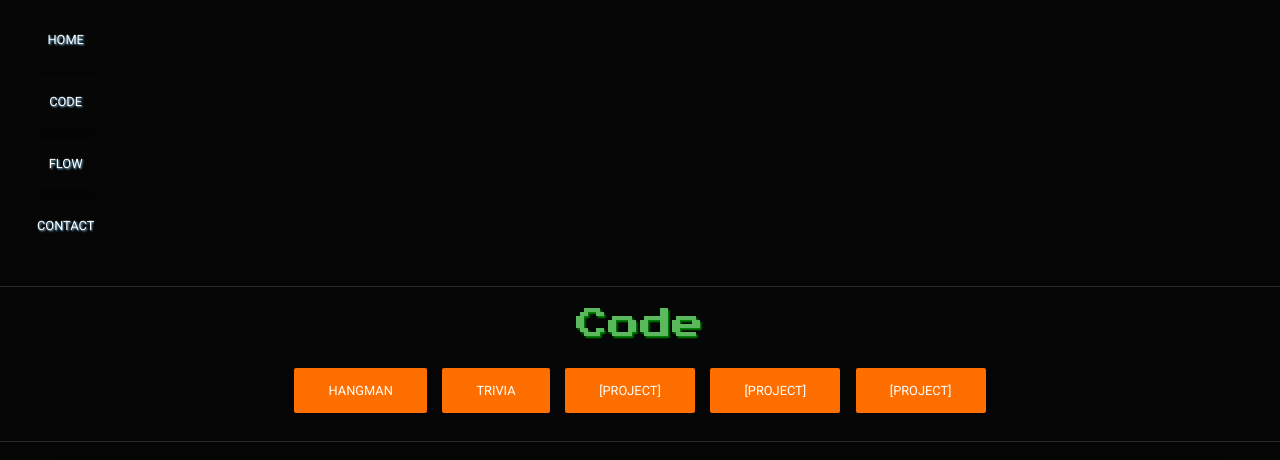
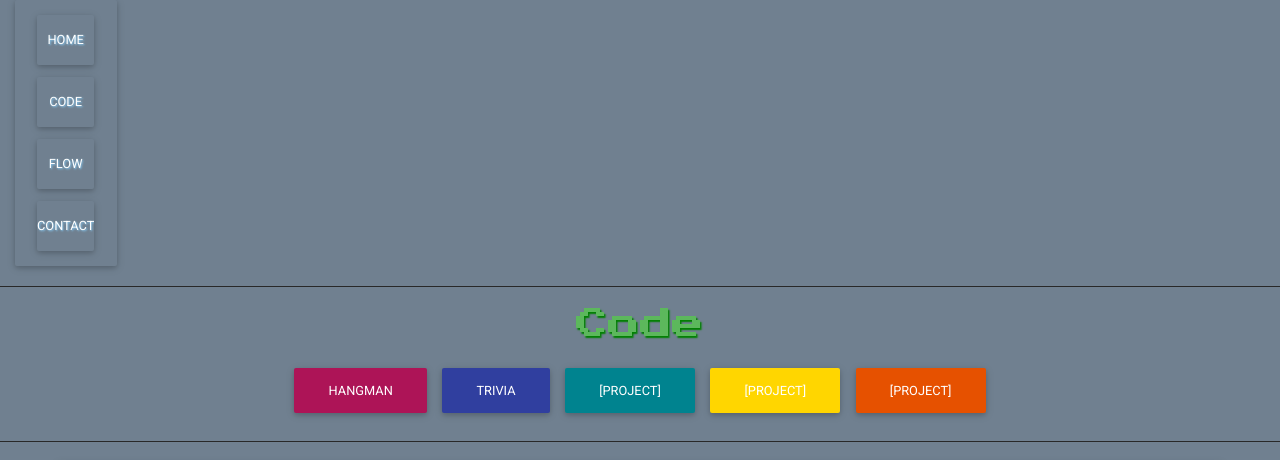
Before and after one commit to flowmar/developerPortfolio, a website: page code.html in a window 1280 px wide. Shown: the top 460 px of the page. Drawn offline with nearby package versions, Linux system fonts and the light colour scheme; a web font is replaced by a local one.

Commit message:
change button and background colors on code page

```diff
--- a/code.html
+++ b/code.html
@@ -54,11 +54,11 @@
         </div>
         <br>
         <div class="container-fluid text-center animated zoomIn">
-            <button class="btn btn-amber btn-elegant animated slideInLeft">Hangman</button>
-            <button class="btn btn-amber btn-elegant animated slideInRight">Trivia</button>
-            <button class="btn btn-amber btn- animated slideInLeft">[Project]</button>
-            <button class="btn btn-amber btn-elegant animated slideInRight">[Project]</button>
-            <button class="btn btn-amber btn-elegant animated bounceInUp">[Project]</button>
+            <button class="btn btn-amber animated slideInLeft pink darken-3">Hangman</button>
+            <button class="btn btn-primary animated slideInRight indigo darken-2">Trivia</button>
+            <button class="btn btn-success btn-animated slideInLeft cyan darken-3">[Project]</button>
+            <button class="btn btn-warning animated slideInRight yellow accent-4">[Project]</button>
+            <button class="btn btn-amber animated bounceInUp orange darken-4">[Project]</button>
         </div>
         <div class="container">
             <div class="row">
@@ -102,15 +102,15 @@
         </div>
         <!-- SCRIPTS -->
         <!-- JQuery -->
-        <script type="text/javascript " src="js/jquery-3.1.1.min.js "></script>
+        <script type="text/javascript" src="js/jquery-3.1.1.min.js"></script>
         <!-- Bootstrap tooltips -->
-        <script type="text/javascript " src="js/tether.min.js "></script>
+        <script type="text/javascript" src="js/tether.min.js"></script>
         <!-- Bootstrap core JavaScript -->
-        <script type="text/javascript " src="js/bootstrap.min.js "></script>
-        <script src="https://cdnjs.cloudflare.com/ajax/libs/twitter-bootstrap/4.0.0-alpha.6/js/bootstrap.min.js "></script>
+        <script type="text/javascript" src="js/bootstrap.min.js"></script>
+        <script src="https://cdnjs.cloudflare.com/ajax/libs/twitter-bootstrap/4.0.0-alpha.6/js/bootstrap.min.js"></script>
         <!-- MDB core JavaScript -->
-        <script type="text/javascript " src="js/mdb.min.js "></script>
-        <script src="js/portfolio.js "></script>
+        <script type="text/javascript" src="js/mdb.min.js"></script>
+        <script src="js/portfolio.js"></script>
     </body>
 
 </html>
--- a/css/code.css
+++ b/css/code.css
@@ -1,6 +1,14 @@
 html {
     background: darkgreen;
     text-align: center;
+}
+
+body.loaded {
+    background-color: slategrey;
+    -webkit-transition: all 3s ease-in-out;
+    -moz-transition: all 3s ease-in-out;
+    -o-transition: all 3s ease-in-out;
+    transition: all 3s ease-in-out;
 }
 
 .jumbotron-fluid {
--- a/css/index.css
+++ b/css/index.css
@@ -4,6 +4,7 @@ body.loaded {
     -moz-transition: all 3s ease-in-out;
     -o-transition: all 3s ease-in-out;
     transition: all 3s ease-in-out;
+    margin: 0;
 }
 
 .btn {
--- a/css/style.css
+++ b/css/style.css
@@ -1,7 +1,13 @@
-html {
+html,
+body {
+    margin: none;
+    overflow: none;
+    text-shadow: .06rem .07rem .13rem lightskyblue;
+}
+
+body {
     margin: 0;
-    overflow: auto;
-    text-shadow: .06rem .07rem .13rem lightskyblue;
+    ;
 }
 
 #intro {
--- a/js/portfolio.js
+++ b/js/portfolio.js
@@ -1,4 +1,3 @@
-
 $(document).ready(function () {
     $("body").addClass("loaded");
     pageLoad();
```
